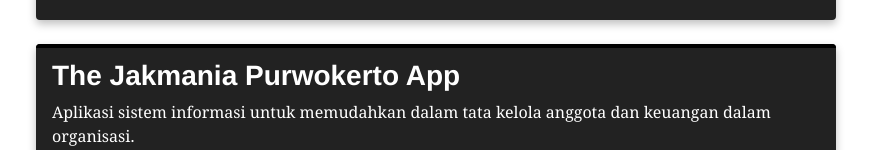
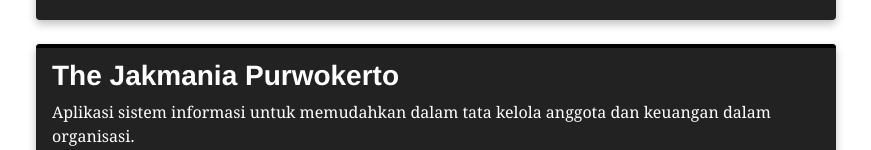
Before and after one commit to razaqultegar/razaqultegar.com, a Next.js app: page /portfolio in a window 1280 px wide. Shown: the part 1664-1814 px from the top of the page, without its empty margins (204-1075 px from the left). Built offline with nearby package versions, Linux system fonts and the light colour scheme; a web font is replaced by a local one.

Commit message:
Update tittle on portfolio list

```diff
--- a/components/page/portfolio.js
+++ b/components/page/portfolio.js
@@ -116,7 +116,7 @@
         </div>
         <div className="portfolio">
           <div className="portfolio-header">
-            <h3>The Jakmania Purwokerto App</h3>
+            <h3>The Jakmania Purwokerto</h3>
           </div>
           <div className="portfolio-body">
             <p>Aplikasi sistem informasi untuk memudahkan dalam tata kelola anggota dan keuangan dalam organisasi.</p>
```
